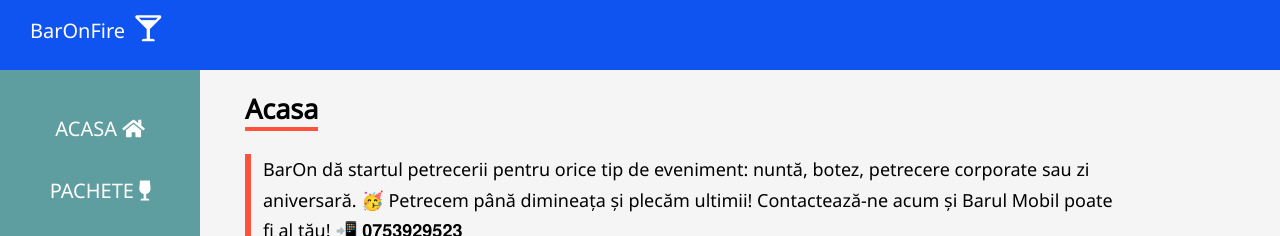
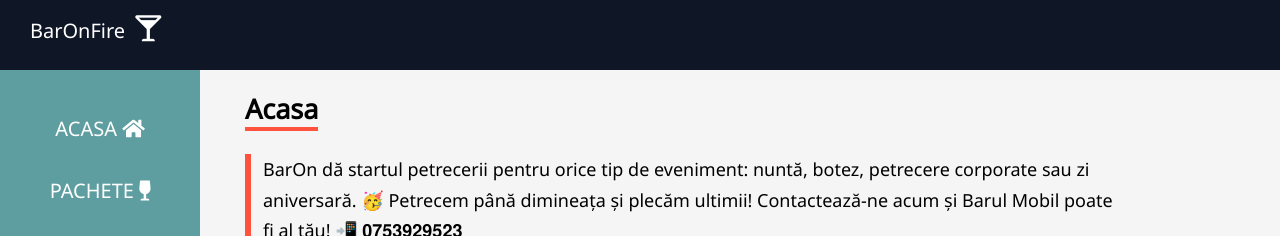
Before and after one commit to NonaZlate/BarOnFire, a plain HTML site: page index.html in a window 1280 px wide. Shown: the top 236 px of the page. Drawn offline with Linux system fonts and the light colour scheme.

Commit message:
revert header color

```diff
--- a/css/style.css
+++ b/css/style.css
@@ -23,8 +23,7 @@ body {
 
 header{
     height:70px ;
-    /* background-color:#0f1626; */
-    background-color:#0f53f1;
+    background-color:#0f1626;
     position: fixed;
     width: 100%;
     padding-top: 15px;
```
